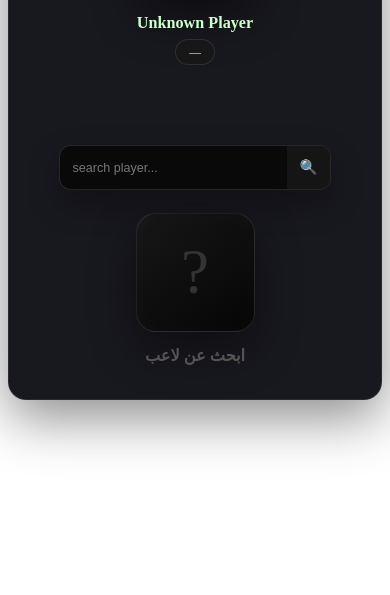
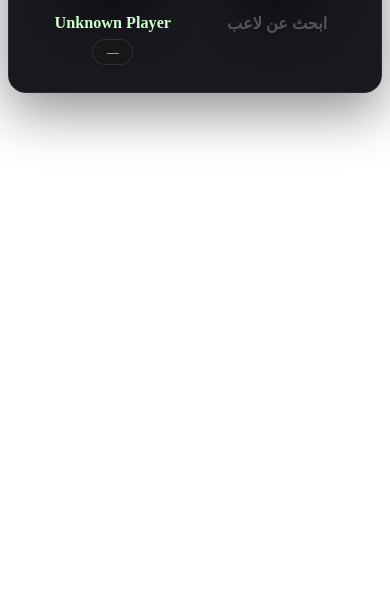
Before and after one commit to muhammad123186/eurfot, a Django app: page /player/1/compare/ in a window 390 px wide. Shown: the part 249-844 px from the top of the page. Run offline with Django 5.2, Linux system fonts and the light colour scheme; data that the repository does not hold is empty.

Commit message:
fix: تصحيح تصميم صفحة مقارنة اللاعبين على الهاتف

```diff
--- a/templates/pages/compare_player.html
+++ b/templates/pages/compare_player.html
@@ -590,6 +590,12 @@
     }
 
 
+    .cmp-top{
+        grid-template-columns: 1fr 1fr;
+        gap: 12px;
+    }
+
+
 
     .cmp-search-form{
         width: 85%;
@@ -599,6 +605,39 @@
     .site-header{
         display: none;
     }
+
+
+    .search-box{
+        display: none;
+    }
+
+
+    .cmp-middle{
+        display: none;
+    }
+
+
+    .cmp-row{
+        grid-template-columns: 1fr 1fr 1fr;
+    }
+
+    .cmp-player-value-title{
+        grid-template-columns: 1fr 1fr 1fr;
+    }
+
+
+    .cmp-photo-box{
+        width: 50%;
+    }
+
+
+    .comparison-title{
+        margin-top: 10%;
+    }
+
+
+
+
 
 
 }
```
Also changed, not shown: 3 other files.
